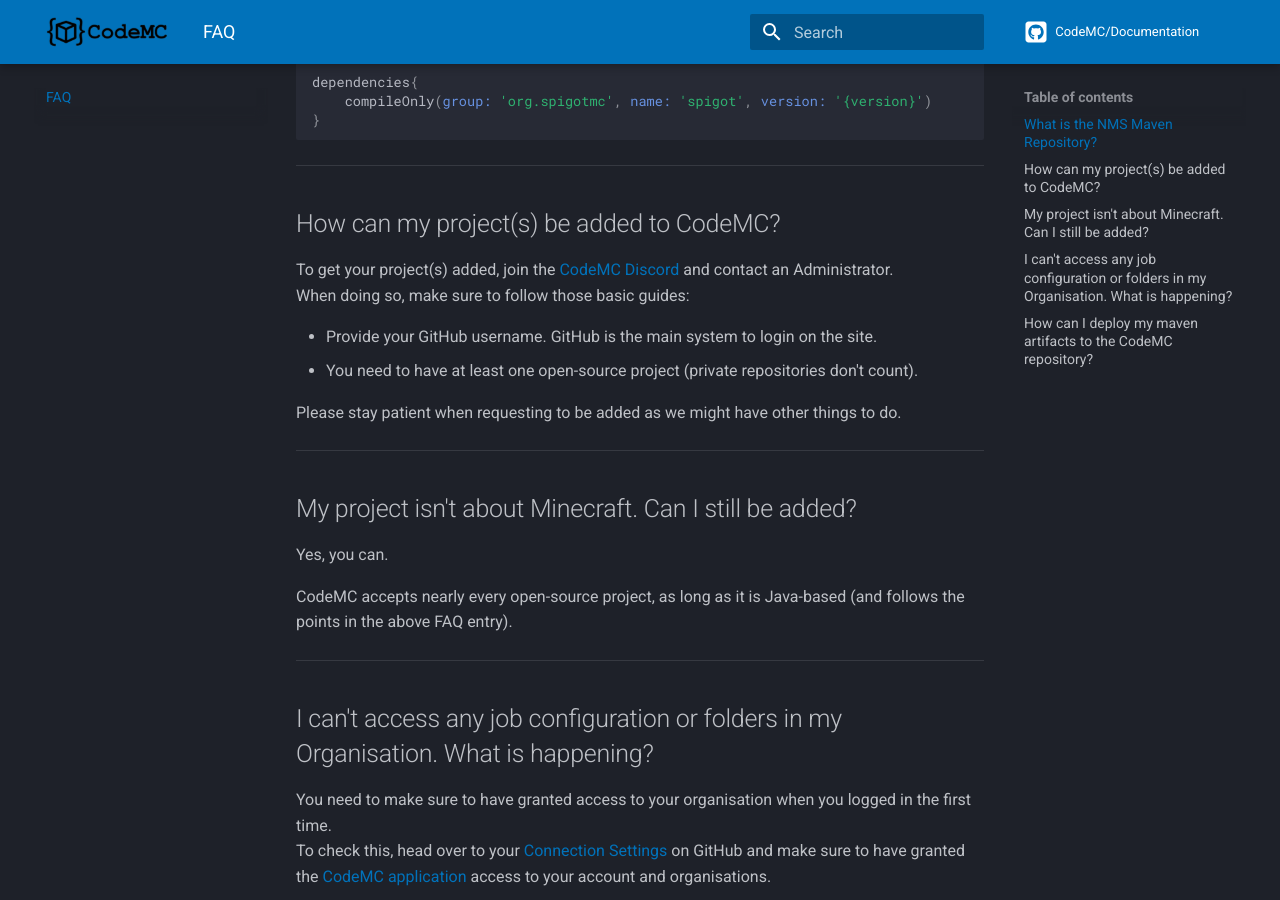
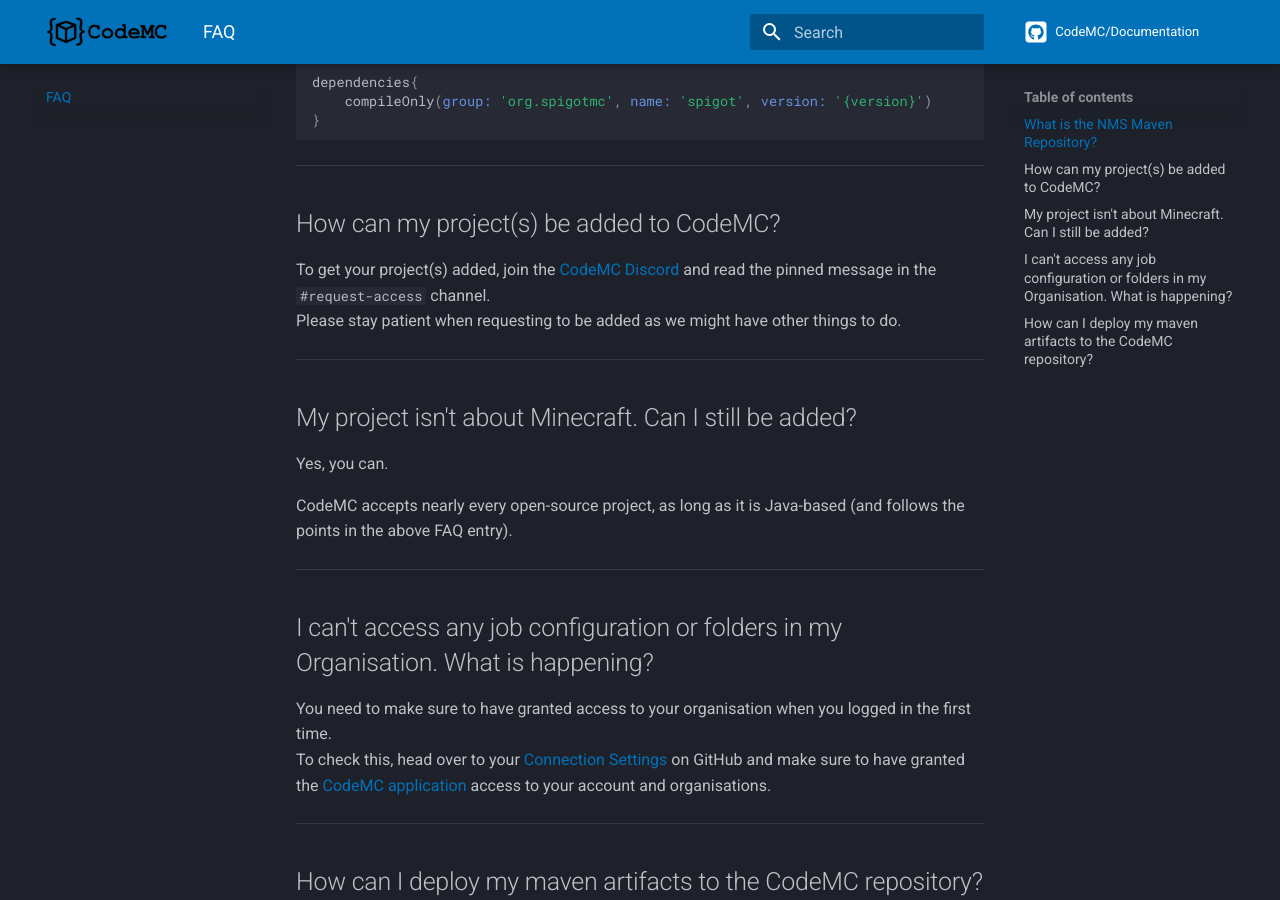
Before and after one commit to CodeMC/Documentation, an MkDocs documentation site: the page built from docs/faq.md, in a window 1280 px wide and 900 px high, scrolled down 908 px. Built offline with MkDocs 1.6.1 and Material for MkDocs 9.7.7, drawn with Linux system fonts in a browser that asks for light colours; comment, search, counter and statistics services are not loaded.

Commit message:
Update faq.md

````diff
--- a/docs/faq.md
+++ b/docs/faq.md
@@ -4,6 +4,7 @@
 
 
 # FAQ
+
 Commonly asked questions about CodeMC and related projects.
 
 ## What is the NMS Maven Repository?
@@ -44,16 +45,13 @@ dependencies{
 
 ----
 ## How can my project(s) be added to CodeMC?
-To get your project(s) added, join the [CodeMC Discord][Discord] and contact an Administrator.
-When doing so, make sure to follow those basic guides:
 
-- Provide your GitHub username. GitHub is the main system to login on the site.
-- You need to have at least one open-source project (private repositories don't count).
-
+To get your project(s) added, join the [CodeMC Discord][Discord] and read the pinned message in the `#request-access` channel.
 Please stay patient when requesting to be added as we might have other things to do.
 
 ----
 ## My project isn't about Minecraft. Can I still be added?
+
 Yes, you can.
 
 CodeMC accepts nearly every open-source project, as long as it is Java-based (and follows the points in the above FAQ entry).
@@ -65,6 +63,7 @@ To check this, head over to your [Connection Settings] on GitHub and make sure t
 
 ----
 ## How can I deploy my maven artifacts to the CodeMC repository?
+
 When using Maven, you can add the following settings to your `pom.xml`
 ```xml
 <distributionManagement>
````
